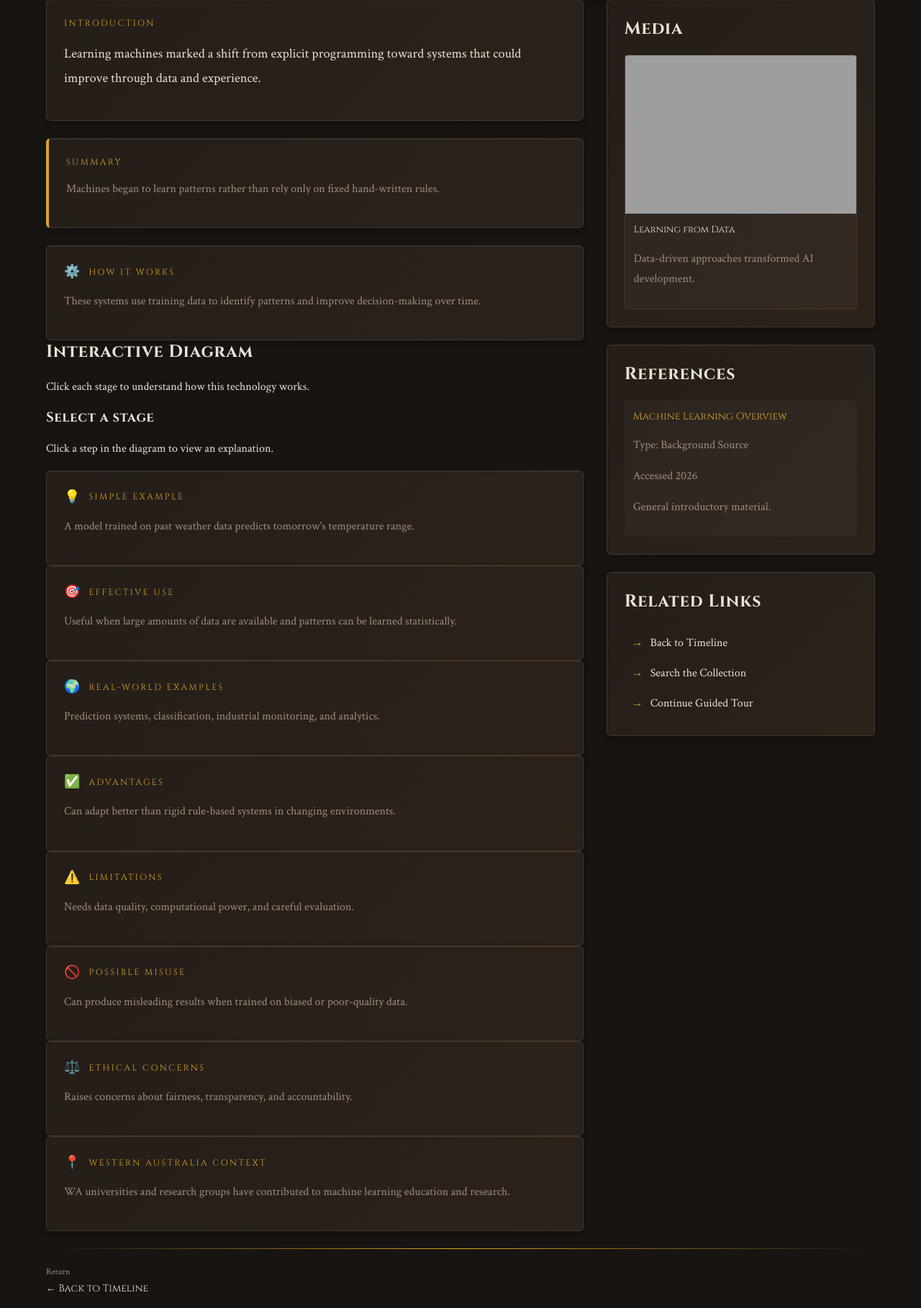
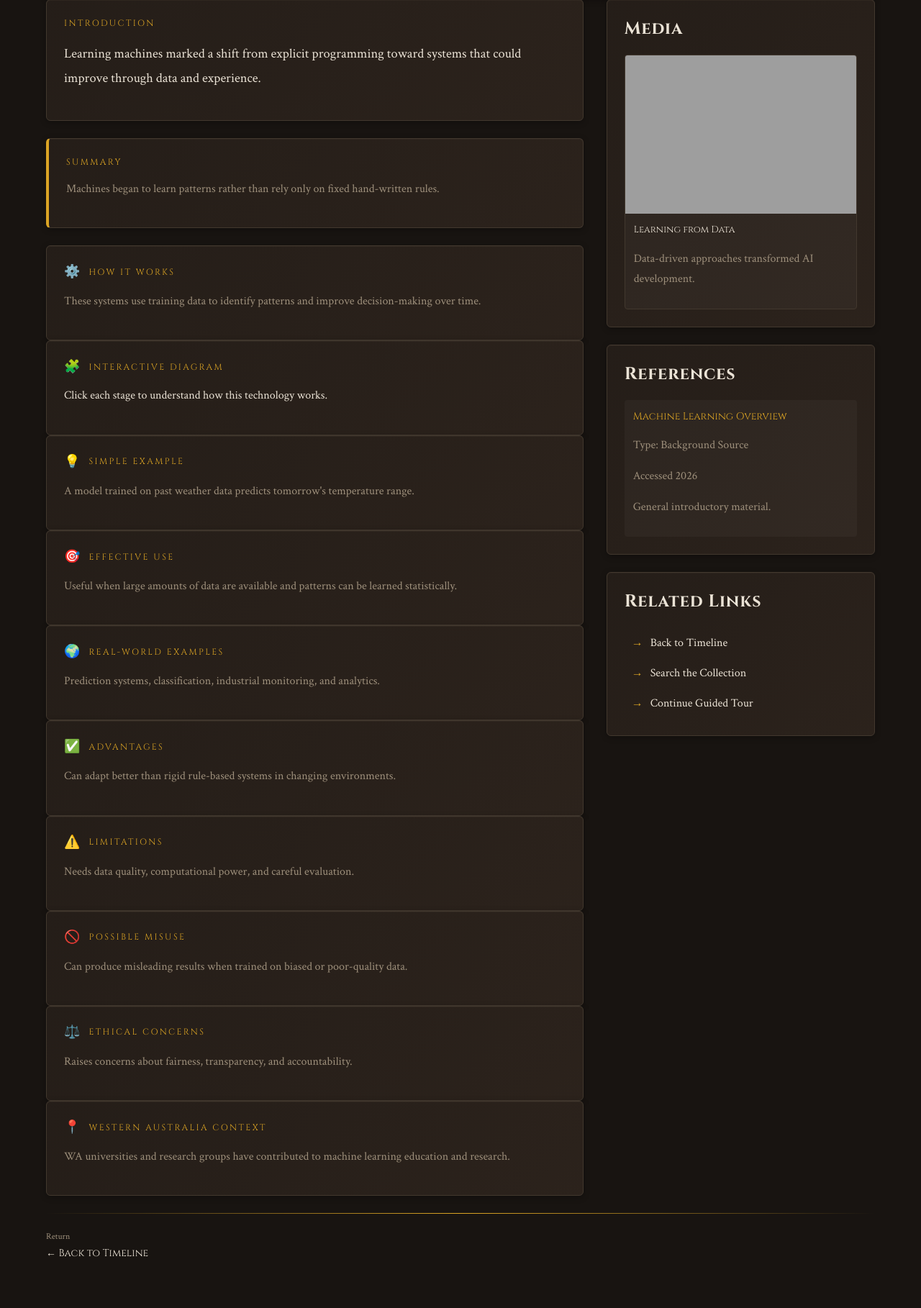
Before and after one commit to RoshiniVadla75/Group-22---CITS5206, a Flask app: page /topic/learning-machines in a window 1280 px wide. Shown: the part 430-2248 px from the top of the page at 72% size. Run offline with Flask 3, Linux system fonts and the light colour scheme; data comes from the database, SQL or seed files in the repository; both versions use the stored data as it was before the commit; grey boxes are pictures that could not be loaded.

Commit message:
Add interactive diagrams, enhance topic detail UI, and update media with WA context

```diff
--- a/app/static/css/topic-diagram.css
+++ b/app/static/css/topic-diagram.css
@@ -0,0 +1,192 @@
+section.interactive-diagram-section,
+section.museum-card.interactive-diagram-section,
+section.topic-card.interactive-diagram-section {
+  background: linear-gradient(
+    135deg,
+    hsl(25, 20%, 12%) 0%,
+    hsl(25, 22%, 14%) 100%
+  ) !important;
+  border: 1px solid var(--border) !important;
+  border-radius: var(--radius) !important;
+  padding: 24px !important;
+  box-shadow:
+    0 2px 8px hsla(0, 0%, 0%, 0.3),
+    inset 0 1px 0 hsla(30, 18%, 22%, 0.3) !important;
+}
+
+
+    .diagram-flow.vertical::before {
+      display: none; /* Hide the vertical line */
+    }
+}
+
+.diagram-flow {
+  display: flex;
+  flex-wrap: wrap;
+  align-items: center;
+  justify-content: flex-start;
+  gap: 0.5rem;
+  margin-top: 1.5rem;
+  margin-bottom: 2rem;
+  position: relative;
+}
+
+.diagram-flow.vertical {
+  display: flex;
+  flex-direction: column;
+  align-items: center;
+  justify-content: flex-start;
+  gap: 12px;
+  margin-top: 1.5rem;
+  margin-bottom: 2rem;
+}
+
+.diagram-flow.vertical::before {
+  content: "";
+  position: absolute;
+  width: 2px;
+  background: hsla(42, 50%, 50%, 0.3);
+  top: 18px;
+  bottom: 18px;
+  left: 50%;
+  transform: translateX(-50%);
+  z-index: 0;
+}
+
+      font-size: 2rem; /* Increase font size for better visibility */
+      transition: color 0.2s, transform 0.2s; /* Add transition effects */
+      cursor: pointer; /* Change cursor to pointer */
+      animation: arrow-bounce 1.2s infinite alternate; /* Add bounce animation */
+    }
+
+    .diagram-arrow:hover {
+      color: #ffd700; /* Change color on hover */
+      transform: translateY(4px) scale(1.2); /* Scale effect on hover */
+    }
+
+    @keyframes arrow-bounce {
+      0% { transform: translateY(0); }
+      100% { transform: translateY(8px); }
+    }
+.diagram-step {
+  appearance: none;
+  -webkit-appearance: none;
+  position: relative;
+  z-index: 1;
+  min-width: 280px;
+  padding: 14px 20px;
+  border: 1px solid var(--border);
+  border-radius: 8px;
+  background: linear-gradient(
+      padding: 8px 0; /* Increase padding for better spacing */
+    135deg,
+    rgba(255, 255, 255, 0.05),
+    rgba(255, 255, 255, 0.02)
+  );
+  color: var(--foreground);
+  font-family: var(--font-heading);
+  font-size: 0.95rem;
+  letter-spacing: 0.03em;
+  text-align: center;
+  cursor: pointer;
+  transition: all 0.2s ease;
+  box-shadow: 0 1px 4px hsla(0, 0%, 0%, 0.18);
+}
+
+.diagram-step:hover,
+.diagram-step:focus-visible {
+  border-color: var(--primary);
+  color: var(--primary);
+  background: rgba(212, 175, 55, 0.08);
+  transform: translateY(-1px);
+  outline: none;
+}
+
+.diagram-step.active {
+  background: var(--primary);
+  color: #1b140d;
+  border-color: var(--primary);
+  font-weight: 700;
+}
+
+.diagram-step:not(.active) {
+  color: var(--muted-foreground);
+  background: rgba(255,255,255,0.13);
+  border-color: var(--border);
+  opacity: 1;
+  font-weight: 500;
+  filter: none;
+}
+
+.diagram-arrow {
+  position: relative;
+  z-index: 1;
+  color: var(--primary);
+  font-size: 1.2rem;
+  font-weight: 700;
+  line-height: 1;
+}
+
+      padding: 18px 24px; /* Increase padding for better visuals */
+      border: 2px solid var(--border); /* Change border thickness */
+      border-radius: 14px; /* Change border radius */
+      background: linear-gradient(135deg, rgba(255,255,255,0.10), rgba(255,255,255,0.04)); /* Change background gradient */
+      font-size: 1.1rem; /* Increase font size */
+      letter-spacing: 0.04em; /* Adjust letter spacing */
+      margin-bottom: 4px; /* Add margin for spacing */
+.diagram-flow.vertical .diagram-arrow {
+  display: flex;
+  align-items: center;
+  justify-content: center;
+      border-color: #ffd700; /* Change border color on hover */
+      color: #ffd700; /* Change text color on hover */
+      background: rgba(255, 215, 0, 0.10); /* Change background on hover */
+      transform: scale(1.04); /* Scale effect on hover */
+      box-shadow: 0 4px 18px hsla(42, 90%, 60%, 0.18); /* Add shadow effect on hover */
+  width: 100%;
+  padding: 4px 0;
+}
+
+.diagram-info {
+  padding: 18px 20px;
+  border: 1px solid var(--border);
+  border-radius: 8px;
+  background: rgba(255, 255, 255, 0.03);
+}
+
+.diagram-info h3 {
+  margin: 0 0 10px;
+  color: var(--primary);
+  font-family: var(--font-heading);
+  font-size: 1rem;
+  letter-spacing: 0.08em;
+  text-transform: uppercase;
+  font-weight: 600;
+}
+
+.diagram-info p {
+  margin: 0;
+  color: var(--muted-foreground);
+  line-height: 1.75;
+  font-size: 0.98rem;
+}
+
+@media (max-width: 768px) {
+  .diagram-flow.vertical {
+    align-items: stretch;
+  }
+
+  .diagram-flow.vertical::before {
+    display: none;
+  }
+
+  .diagram-step {
+    min-width: unset;
+    width: 100%;
+    text-align: left;
+  }
+
+  .diagram-arrow {
+    display: none;
+  }
+}
--- a/app/templates/topic_detail.html
+++ b/app/templates/topic_detail.html
@@ -7,6 +7,10 @@
     <link
       rel="stylesheet"
       href="{{ url_for('static', filename='css/topic-detail.css') }}"
+    />
+    <link
+      rel="stylesheet"
+      href="{{ url_for('static', filename='css/topic-diagram.css', _t='5') }}"
     />
   </head>
   <body>
@@ -145,15 +149,23 @@
                   {% endif %}
 
                   {% if topic %}
-                  <section class="topic-card interactive-diagram-section">
-                    <h2 class="section-title">Interactive Diagram</h2>
-                    <p class="diagram-intro">Click each stage to understand how this technology works.</p>
+                  <section class="museum-card interactive-diagram-section">
+                    <div class="section-title-row">
+                      <span class="section-emoji">🧩</span>
+                      <span class="exhibit-label">Interactive Diagram</span>
+                    </div>
+
+                    <p class="diagram-intro">
+                      Click each stage to understand how this technology works.
+                    </p>
 
                     <div id="interactive-diagram" data-slug="{{ topic.slug }}">
-                      <div class="diagram-flow" id="diagram-flow"></div>
+                      <div class="diagram-flow vertical" id="diagram-flow"></div>
                       <div class="diagram-info" id="diagram-info">
                         <h3 id="diagram-title">Select a stage</h3>
-                        <p id="diagram-description">Click a step in the diagram to view an explanation.</p>
+                        <p id="diagram-description">
+                          Click a step in the diagram to view an explanation.
+                        </p>
                       </div>
                     </div>
                   </section>
@@ -350,6 +362,7 @@
         </div>
       </footer>
     </div>
+
     <script src="{{ url_for('static', filename='js/topic-detail.js') }}"></script>
     <script src="{{ url_for('static', filename='js/topic-diagram.js') }}"></script>
     <script src="{{ url_for('static', filename='js/navbar.js') }}"></script>
```
Also changed, not shown: app/static/js/topic-diagram.js (+119 -0 lines), init_db.py (+11 -19 lines), app/static/images/Large language models.png (added), app/static/images/deep fake.png (added), instance/ai_museum.db (deleted).
